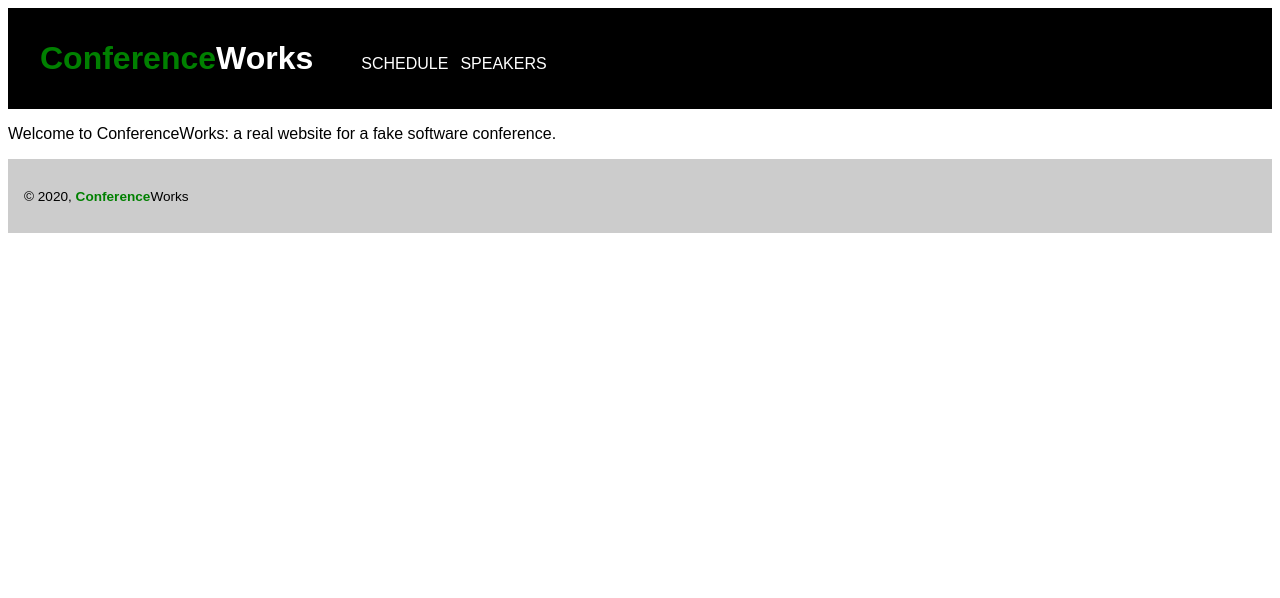
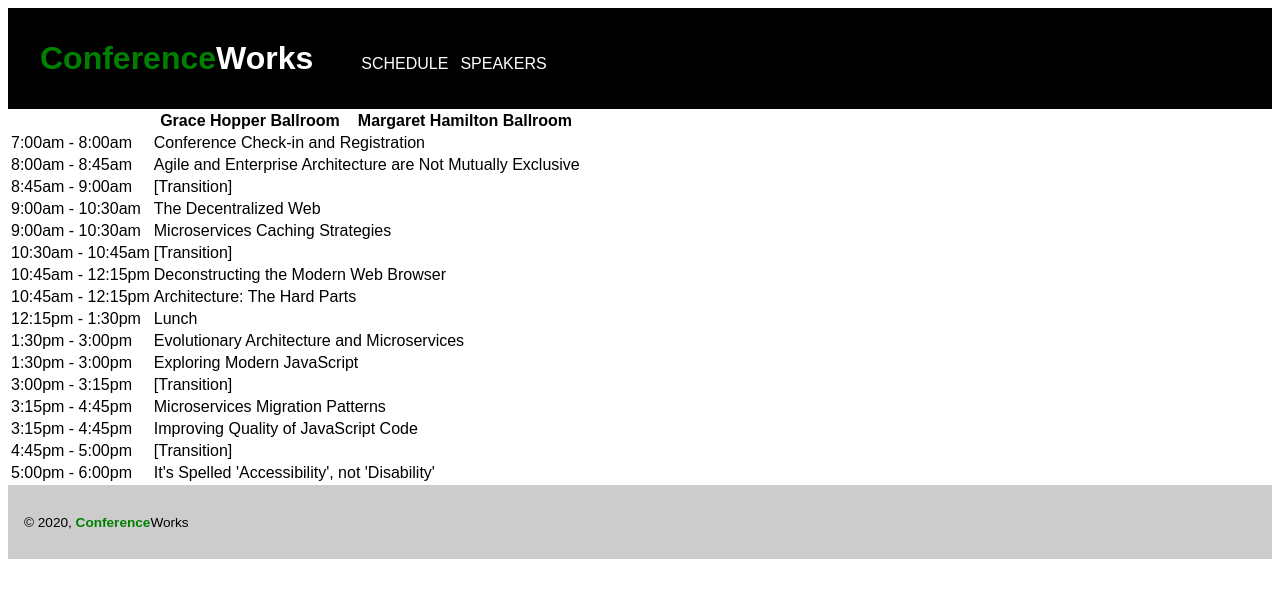
Before and after one commit to SeanLuckett/conference_works_react, a React (Create React App) app: page /schedule in a window 1280 px wide. Shown: the top 598 px of the page. Built offline with nearby package versions, Linux system fonts and the light colour scheme.

Commit message:
WIP: Working on routing/rendering Schedule component
Table is rendered, but not correctly. Also not styled.

```diff
--- a/package.json
+++ b/package.json
@@ -5,6 +5,8 @@
   "dependencies": {
     "react": "^16.13.1",
     "react-dom": "^16.13.1",
+    "react-router": "^5.2.0",
+    "react-router-dom": "^5.2.0",
     "react-scripts": "3.4.1"
   },
   "scripts": {
--- a/src/App.js
+++ b/src/App.js
@@ -1,19 +1,33 @@
 import React from 'react';
+import {
+  BrowserRouter as Router,
+  Switch,
+  Route,
+  Link
+} from "react-router-dom";
 
 import Header from './components/Header/Header';
 import Footer from './components/Footer/Footer';
+import Schedule from './components/Schedule/Schedule';
 
 function App() {
   return (
-    <div>
+    <Router>
       <section><Header /></section>
       <main>
-        <p>Welcome to ConferenceWorks: a real website for a fake software conference.</p>
+        <Switch>
+          <Route path="/schedule">
+            <Schedule />
+          </Route>
+          <Route path="/">
+            <p>Welcome to ConferenceWorks: a real website for a fake software conference.</p>
+          </Route>
+        </Switch>
       </main>
       <section>
         <Footer />
       </section>
-    </div>
+    </Router>
   );
 }
 
--- /dev/null
+++ b/src/components/Schedule/Schedule.js
@@ -0,0 +1,37 @@
+import React from 'react';
+
+import json from './scheduleData';
+
+export default class Schedule extends React.Component {
+  constructor() {
+    super();
+    this.state = json;
+  }
+
+  buildRows() {
+    return this.state.sessions.map((session, index) => {
+      return (
+        <tr key={index}>
+          <td>{session.times[0]} - {session.times[1]}</td>
+          <td colSpan={2}>{session.talk}</td>
+        </tr>
+      );
+    })
+  }
+  render() {
+    return (
+      <table>
+        <thead>
+          <tr>
+            <th>&nbsp;</th>
+            <th>Grace Hopper Ballroom</th>
+            <th>Margaret Hamilton Ballroom</th>
+          </tr>
+        </thead>
+        <tbody>
+          {this.buildRows()}
+        </tbody>
+      </table>
+    )
+  }
+};
--- /dev/null
+++ b/src/components/Schedule/scheduleData.js
@@ -0,0 +1,140 @@
+export default {
+  "sessions": [
+    {
+      "rooms": [
+        "gh0",
+        "mh0"
+      ],
+      "talk": "Conference Check-in and Registration",
+      "speaker": null,
+      "times": ["7:00am", "8:00am"]
+    },
+    {
+      "rooms": [
+        "gh1"
+      ],
+      "talk": "Agile and Enterprise Architecture are Not Mutually Exclusive",
+      "speaker": "Dr. Rebecca Parsons",
+      "times": ["8:00am", "8:45am"]
+    },
+    {
+      "rooms": [
+        "gh2",
+        "mh2"
+      ],
+      "talk": "[Transition]",
+      "speaker": null,
+      "times": ["8:45am", "9:00am"]
+    },
+    {
+      "rooms": [
+        "gh3"
+      ],
+      "talk": "The Decentralized Web",
+      "speaker": "Brian Sletten",
+      "times": ["9:00am", "10:30am"]
+    },
+    {
+      "rooms": [
+        "mh3"
+      ],
+      "talk": "Microservices Caching Strategies",
+      "speaker": "Mark Richards",
+      "times": ["9:00am", "10:30am"]
+    },
+    {
+      "rooms": [
+        "gh4",
+        "mh4"
+      ],
+      "talk": "[Transition]",
+      "speaker": null,
+      "times": ["10:30am", "10:45am"]
+    },
+    {
+      "rooms": [
+        "gh5"
+      ],
+      "talk": "Deconstructing the Modern Web Browser",
+      "speaker": "Scott Davis",
+      "times": ["10:45am", "12:15pm"]
+
+    },
+    {
+      "rooms": [
+        "mh5"
+      ],
+      "talk": "Architecture: The Hard Parts",
+      "speaker": "Neal Ford",
+      "times": ["10:45am", "12:15pm"]
+    },
+    {
+      "rooms": [
+        "gh6",
+        "mh6"
+      ],
+      "talk": "Lunch",
+      "speaker": null,
+      "times": ["12:15pm", "1:30pm"]
+    },
+    {
+      "rooms": [
+        "gh7"
+      ],
+      "talk": "Evolutionary Architecture and Microservices",
+      "speaker": "Dr. Rebecca Parsons",
+      "times": ["1:30pm", "3:00pm"]
+    },
+    {
+      "rooms": [
+        "mh7"
+      ],
+      "talk": "Exploring Modern JavaScript",
+      "speaker": "Dr. Venkat Subramaniam",
+      "times": ["1:30pm", "3:00pm"]
+    },
+    {
+      "rooms": [
+        "gh8",
+        "mh8"
+      ],
+      "talk": "[Transition]",
+      "speaker": null,
+      "times": ["3:00pm", "3:15pm"]
+    },
+    {
+      "rooms": [
+        "gh9"
+      ],
+      "talk": "Microservices Migration Patterns",
+      "speaker": "Mark Richards",
+      "times": ["3:15pm", "4:45pm"]
+    },
+    {
+      "rooms": [
+        "mh9"
+      ],
+      "talk": "Improving Quality of JavaScript Code",
+      "speaker": "Dr. Venkat Subramaniam",
+      "times": ["3:15pm", "4:45pm"]
+    },
+    {
+      "rooms": [
+        "gh10",
+        "mh10"
+      ],
+      "talk": "[Transition]",
+      "speaker": null,
+      "times": ["4:45pm", "5:00pm"]
+    },
+    {
+      "rooms": [
+        "gh11",
+        "mh11"
+      ],
+      "talk": "It's Spelled 'Accessibility', not 'Disability'",
+      "speaker": "Scott Davis",
+      "times": ["5:00pm", "6:00pm"]
+    }
+  ]
+}
```
Also changed, not shown: 2 other files (tests, documents, lock files or other folders).
